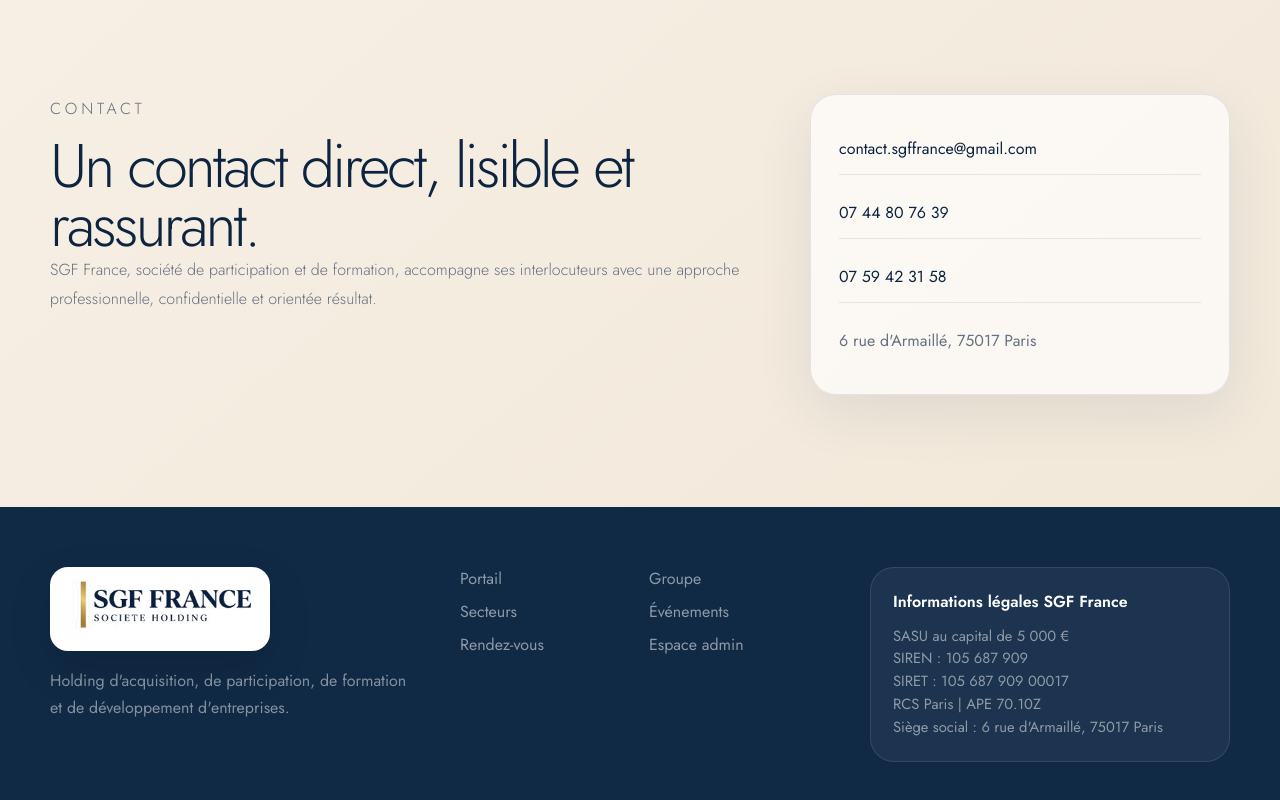
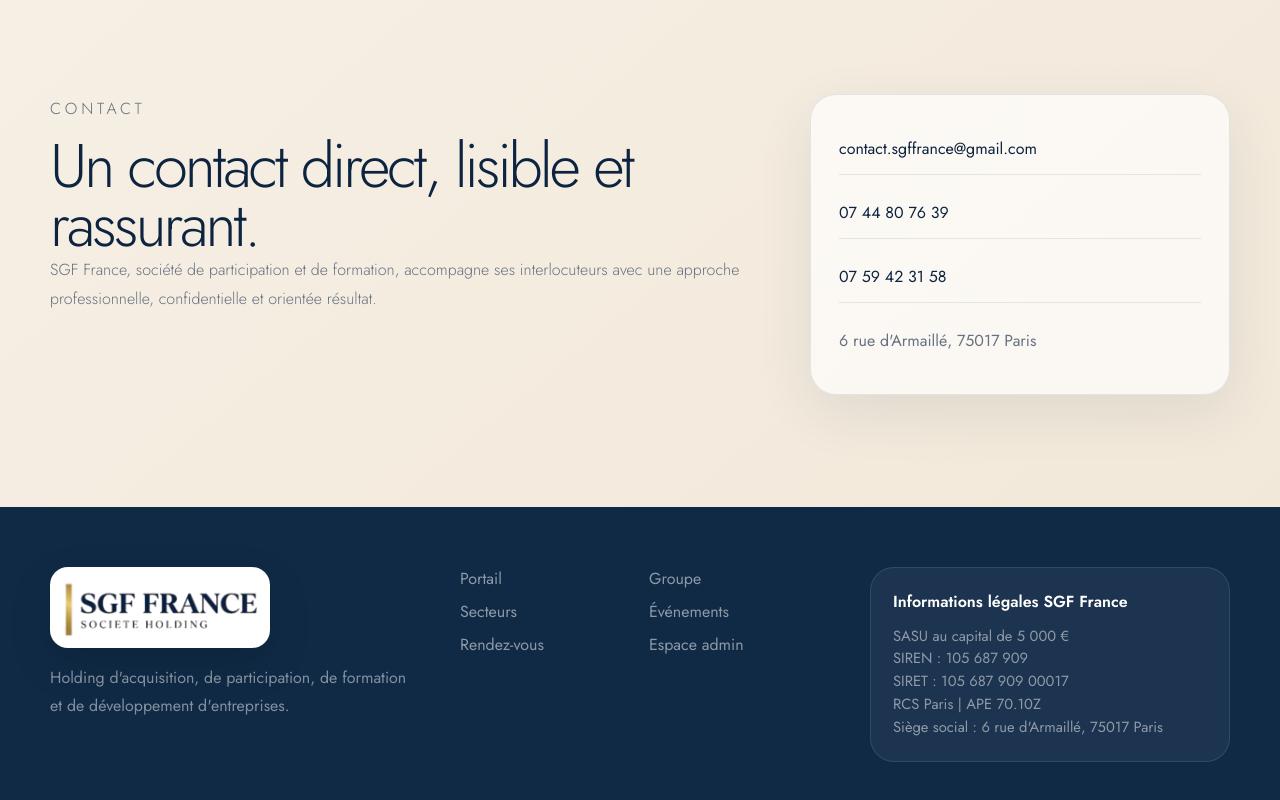
Before and after one commit to taoxing09/sgf, a website: page index.html in a window 1280 px wide. Shown: the part 7069-7869 px from the top of the page. Drawn offline with Linux system fonts and the light colour scheme; no server answers.

Commit message:
Update index.html

```diff
--- a/index.html
+++ b/index.html
@@ -330,7 +330,7 @@
   <footer class="footer">
     <div class="footer-grid shell">
       <div class="footer-brand">
-        <img src="assets/sgf-france-logo.png" alt="SGF France, Société Holding" class="footer-logo" />
+        <img src="assets/sgf-france-logo-footer.png" alt="SGF France, Société Holding" class="footer-logo" />
         <p>Holding d'acquisition, de participation, de formation et de développement d'entreprises.</p>
       </div>
       <nav aria-label="Navigation pied de page">
```
